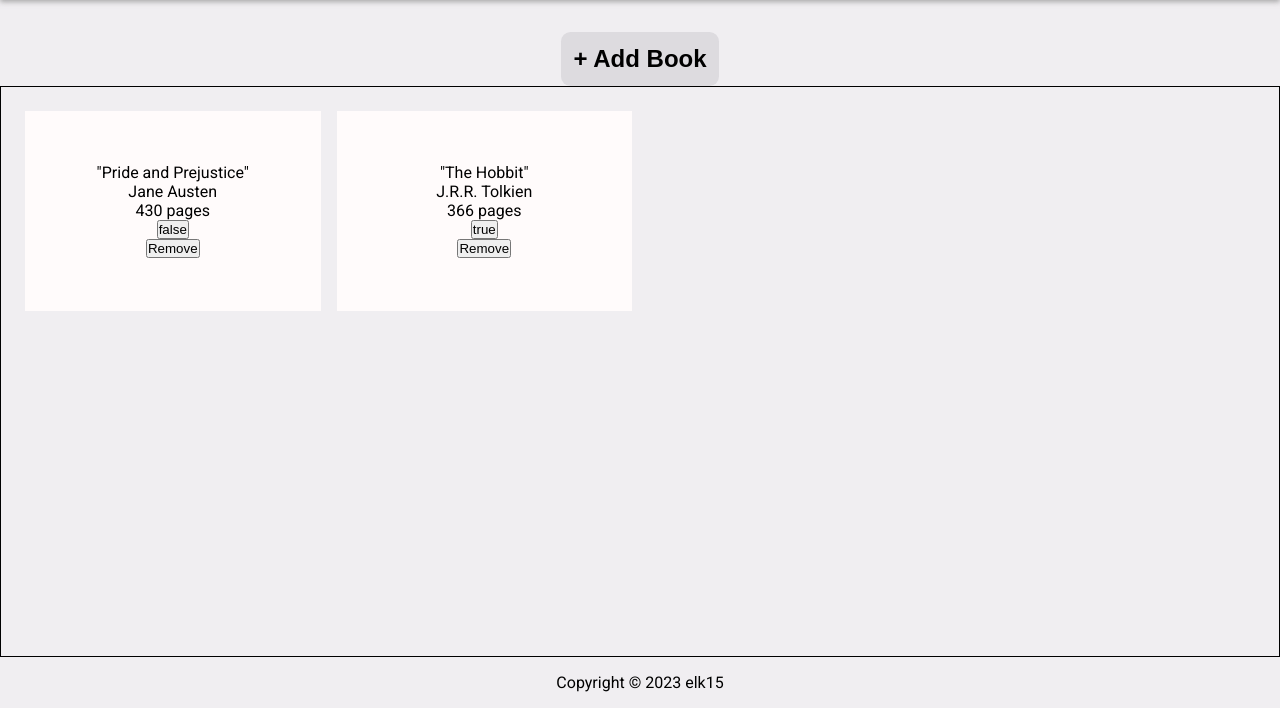
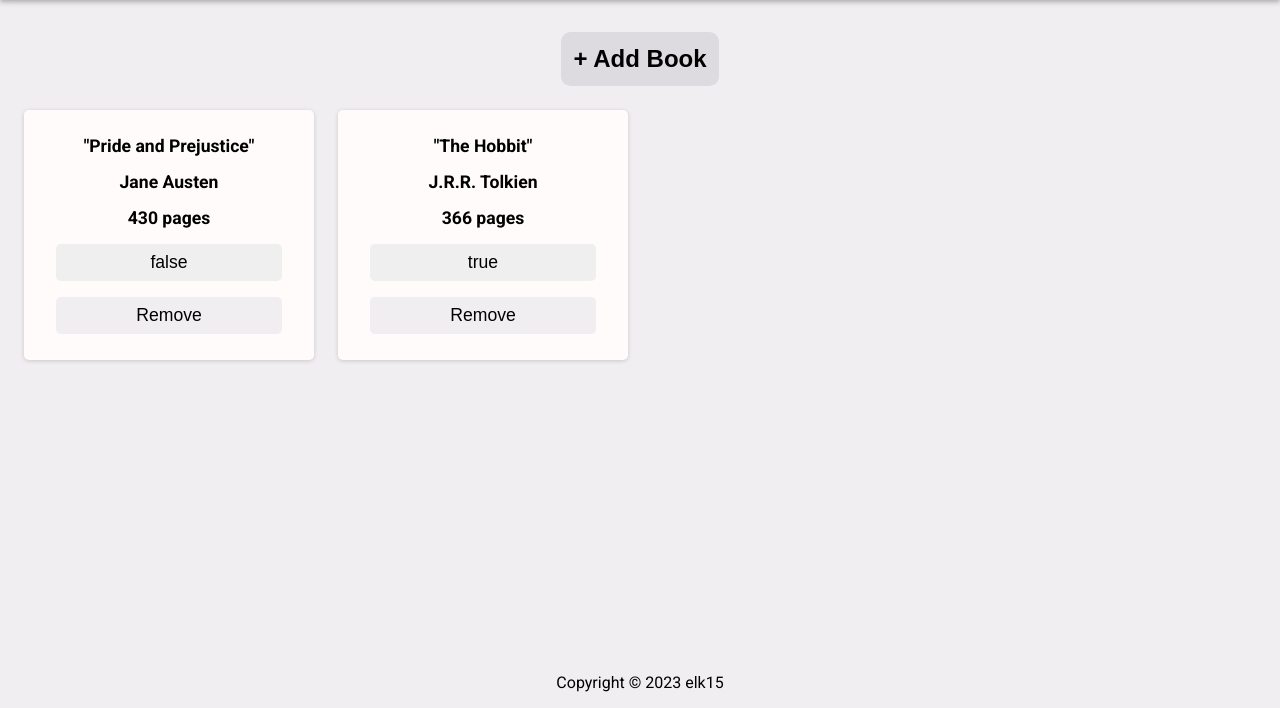
Before and after one commit to elk15/Library_JS, a website: page index.html in a window 1280 px wide. Shown: the part 92-800 px from the top of the page. Drawn offline with Linux system fonts and the light colour scheme.

Commit message:
Improve css for book cards

```diff
--- a/script.js
+++ b/script.js
@@ -17,6 +17,11 @@ function addBookToLibrary(title, author, pages, read) {
 function displayBooks() {
     for (let i = 0; i < myLibrary.length; i++) {
         const newDiv = document.createElement('div');
+        const removeBtn = document.createElement('button');
+
+        removeBtn.classList.add('remove-btn');
+        removeBtn.appendChild(document.createTextNode('Remove'));
+
         newDiv.appendChild(document.createElement('p'))
             .appendChild(document.createTextNode(myLibrary[i].title));
         newDiv.appendChild(document.createElement('p'))
@@ -25,8 +30,8 @@ function displayBooks() {
             .appendChild(document.createTextNode(`${myLibrary[i].pages} pages`));
         newDiv.appendChild(document.createElement('button'))
             .appendChild(document.createTextNode(myLibrary[i].read));
-        newDiv.appendChild(document.createElement('button'))
-            .appendChild(document.createTextNode('Remove'));
+        newDiv.appendChild(removeBtn);
+
         newDiv.classList.add('card');
         cardsDiv.appendChild(newDiv);
     }
--- a/style.css
+++ b/style.css
@@ -70,13 +70,13 @@ main {
 }
 
 .cards{
-    border: 1px solid black;
     flex: 1;
     width: 100%;
     padding: 1.5rem;
     display: grid;
     grid-template-columns: repeat(auto-fill, minmax(250px, 1fr));
-    gap: 1rem;
+    align-content: flex-start;
+    gap: 1.5rem;
 }
 
 .card{
@@ -84,9 +84,38 @@ main {
     flex-direction: column;
     justify-content: center;
     align-items: center;
+    gap: 1rem;
     padding: 2rem;
     background-color: var(--white);
-    height: 200px;
+    height: 250px;
+    border-radius: 0.3rem;
+    box-shadow: rgba(0, 0, 0, 0.16) 0px 1px 4px;;
+}
+
+.card p{
+    font-weight: bold;
+    font-size: 1.1rem;
+}
+
+.card button{
+    width: 100%;
+    border: none;
+    padding-top: 0.5rem;
+    padding-bottom: 0.5rem;
+    border-radius: 0.3rem;
+    font-size: 1.1rem;
+}
+
+.red-btn{
+    background-color: var(--red);
+}
+
+.green-btn{
+    background-color: var(--green);
+}
+
+.remove-btn{
+    background-color: var(--grey);
 }
 
 footer {
```
